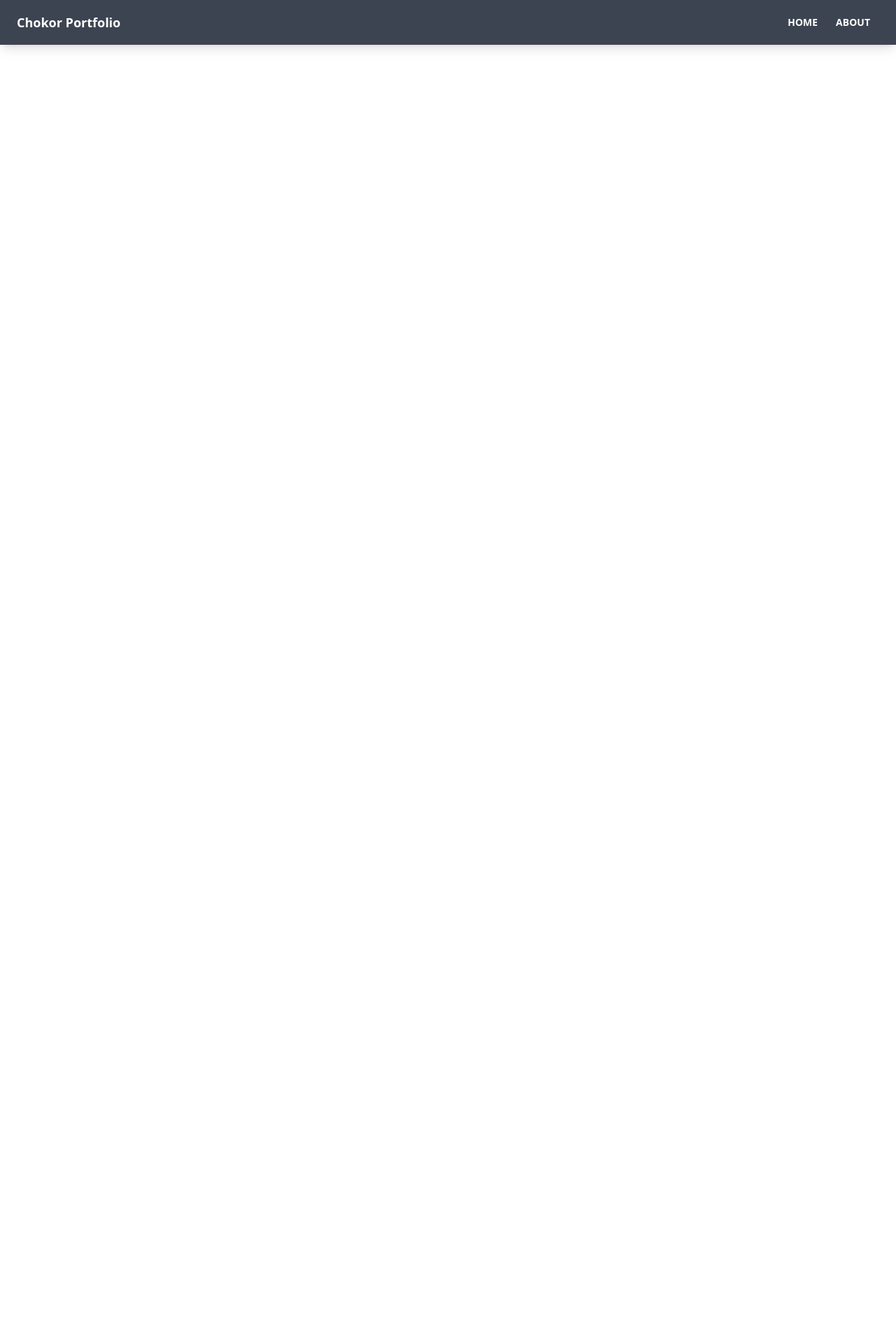
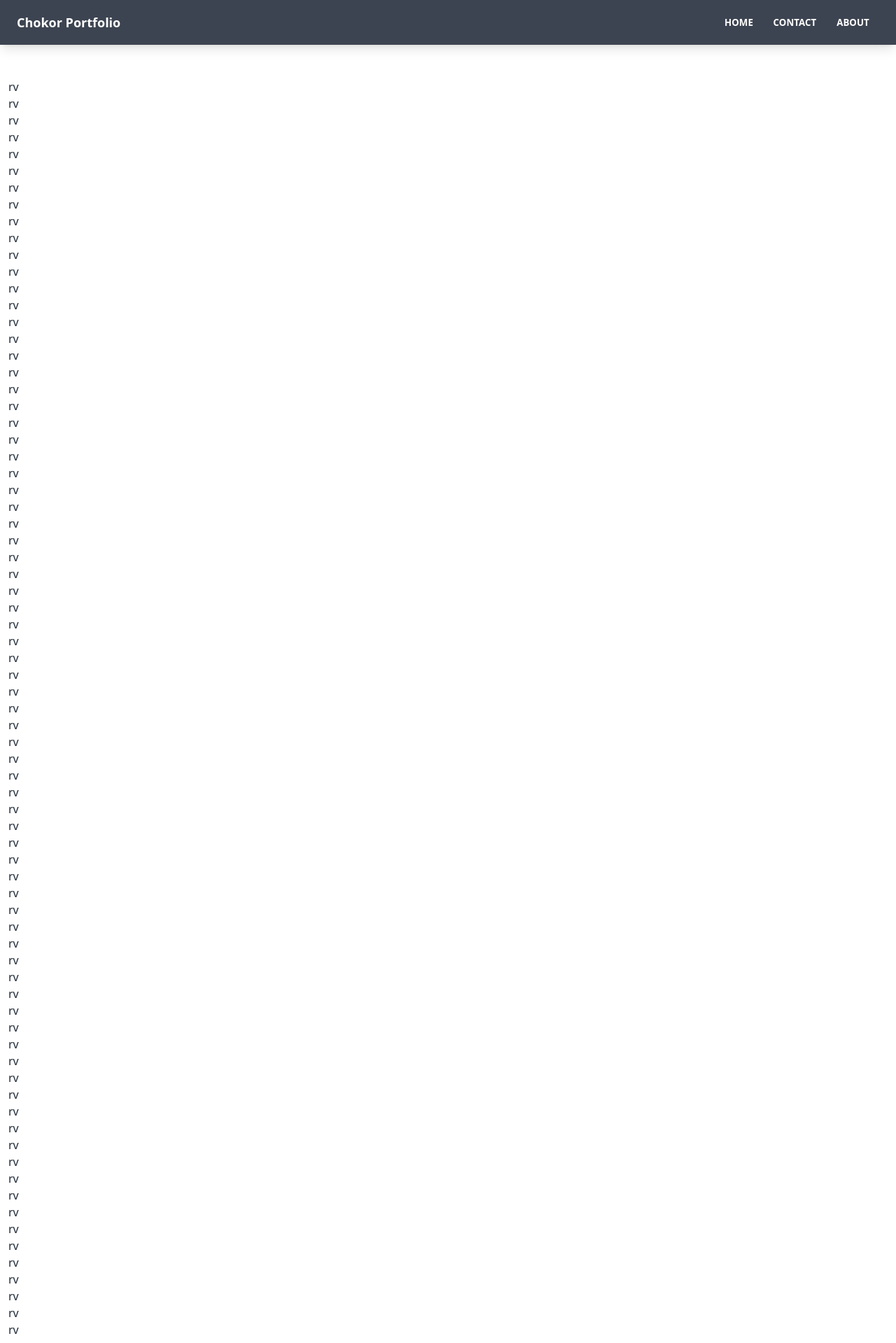
Before and after one commit to mmchokor/Portfolio, a React (Vite) app: page / in a window 1280 px wide. Shown: the top 1919 px of the page at 70% size. Before the commit the page ends 800 px from the top, so only its background shows below. Built offline with nearby package versions, Linux system fonts and the light colour scheme.

Commit message:
Navbar Updated

```diff
--- a/src/App.jsx
+++ b/src/App.jsx
@@ -1,16 +1,17 @@
 import { BrowserRouter as Router, Routes, Route } from 'react-router-dom'
+import Home from './pages/Home'
 import Navbar from './components/layout/Navbar'
 
 function App() {
    return (
       <>
          <Router>
-            <div className='flex flex-col justiy-between h-screen'>
+            <div className='flex flex-col justiy-between '>
                <Navbar />
                <main className='container mx-auto px-3 pb-12'>
                   <Routes>
-                     {/* <Route path='/' element={<Home />} />
-               <Route path='/about' element={<About />} />
+                     <Route path='/' element={<Home />} />
+               {/* <Route path='/about' element={<About />} />
                <Route path='/contact' element={<Contact />} /> */}
                   </Routes>
                </main>
--- a/src/components/layout/Navbar.jsx
+++ b/src/components/layout/Navbar.jsx
@@ -1,9 +1,21 @@
-import { Link } from 'react-router-dom'
+import { useState } from 'react'
+import { Link, useLocation } from 'react-router-dom'
 import PropTypes from 'prop-types'
 
 function Navbar({ title }) {
+   const [isNavOpen, setIsNavOpen] = useState(false)
+
+   const location = useLocation()
+
+   const pathMatchRoute = (route) => {
+      if (route === location.pathname) {
+         return true
+      }
+   }
+
    return (
-      <nav className='navbar mb-12 shadow-lg bg-neutral text-neutral-content'>
+      <>
+         <nav className='navbar mb-12 shadow-lg bg-neutral text-neutral-content sticky top-0'>
             <div className='container mx-auto'>
                <div className='flex-none px-2 mx-2'>
                   {/* logo */}
@@ -11,14 +23,123 @@ function Navbar({ title }) {
                      {title}
                   </Link>
                </div>
-            <div className='flex-1 px-2 mx-2'>
+
+               {/* mobile hamburger */}
+               <section className='MOBILE-MENU flex lg:hidden'>
+                  <div
+                     className={
+                        isNavOpen ? 'showMenuNav bg-neutral' : 'hideMenuNav'
+                     }
+                  >
+                     {/* Cross Icon */}
+                     <div
+                        className='CROSS-ICON absolute top-0 right-0 px-8 py-8'
+                        onClick={() => setIsNavOpen(false)} // change isNavOpen state to false to close the menu
+                     >
+                        <svg
+                           className='h-8 w-8 text-gray-600'
+                           viewBox='0 0 24 24'
+                           fill='none'
+                           stroke='currentColor'
+                           strokeWidth='2'
+                           strokeLinecap='round'
+                           strokeLinejoin='round'
+                        >
+                           <line x1='18' y1='6' x2='6' y2='18' />
+                           <line x1='6' y1='6' x2='18' y2='18' />
+                        </svg>
+                     </div>
+
+                     {/* Hamburger menu elements */}
+                     <ul className='MENU-LINK-MOBILE-OPEN flex flex-col items-center justify-between min-h-[250px]'>
+                        <Link
+                           to='/'
+                           className={
+                              pathMatchRoute('/')
+                                 ? ' scale-150 font-bold'
+                                 : ' scale-150'
+                           }
+                           onClick={() => setIsNavOpen(false)}
+                        >
+                           HOME
+                        </Link>
+                        <Link
+                           to='/contact'
+                           className={
+                              pathMatchRoute('/contact')
+                                 ? ' scale-150 font-bold'
+                                 : ' scale-150'
+                           }
+                           onClick={() => setIsNavOpen(false)}
+                        >
+                           CONTACT
+                        </Link>
+                        <Link
+                           to='/about'
+                           className={
+                              pathMatchRoute('/about')
+                                 ? ' scale-150 font-bold'
+                                 : ' scale-150'
+                           }
+                           onClick={() => setIsNavOpen(false)}
+                        >
+                           ABOUT
+                        </Link>
+                     </ul>
+                  </div>
+               </section>
+
+               {/* Hamburger menu */}
+               <div className='flex-1' />
+               <div className='flex-none lg:hidden'>
+                  <button
+                     className='btn btn-ghost btn-sm rounded-btn'
+                     onClick={() => setIsNavOpen(!isNavOpen)}
+                  >
+                     <svg
+                        className='h-6 w-6'
+                        fill='currentColor'
+                        viewBox='0 0 20 20'
+                     >
+                        <path
+                           fillRule='evenodd'
+                           d='M3 5a1 1 0 011-1h12a1 1 0 110 2H4a1 1 0 01-1-1zM3 10a1 1 0 011-1h12a1 1 0 110 2H4a1 1 0 01-1-1zM3 15a1 1 0 011-1h12a1 1 0 110 2H4a1 1 0 01-1-1z'
+                           clipRule='evenodd'
+                        />
+                     </svg>
+                  </button>
+               </div>
+
+               {/* Desktop eleemts */}
+               <div className='flex-1 px-2 mx-2 hidden lg:block'>
                   <div className='flex justify-end'>
-                  <Link to='/' className='btn btn-ghost btn-sm rounded-btn'>
+                     <Link
+                        to='/'
+                        className={
+                           pathMatchRoute('/')
+                              ? 'btn btn-ghost btn-sm rounded-btn font-bold'
+                              : 'btn btn-ghost btn-sm rounded-btn'
+                        }
+                     >
                         Home
                      </Link>
                      <Link
+                        to='/contact'
+                        className={
+                           pathMatchRoute('/contact')
+                              ? 'btn btn-ghost btn-sm rounded-btn font-bold'
+                              : 'btn btn-ghost btn-sm rounded-btn'
+                        }
+                     >
+                        Contact
+                     </Link>
+                     <Link
                         to='/about'
-                     className='btn btn-ghost btn-sm rounded-btn'
+                        className={
+                           pathMatchRoute('/about')
+                              ? 'btn btn-ghost btn-sm rounded-btn font-bold'
+                              : 'btn btn-ghost btn-sm rounded-btn'
+                        }
                      >
                         about
                      </Link>
@@ -26,6 +147,25 @@ function Navbar({ title }) {
                </div>
             </div>
          </nav>
+         <style>{`
+        .hideMenuNav {
+          display: none;
+        }
+        .showMenuNav {
+          display: block;
+          position: absolute;
+          width: 100%;
+          height: 100vh;
+          top: 0;
+          left: 0;
+          z-index: 10;
+          display: flex;
+          flex-direction: column;
+          justify-content: space-evenly;
+          align-items: center;
+        }
+      `}</style>
+      </>
    )
 }
 
--- /dev/null
+++ b/src/pages/Home.jsx
@@ -0,0 +1,97 @@
+import React from 'react'
+
+function Home() {
+  return (
+    <>
+    <p>rv</p>
+    <p>rv</p>
+    <p>rv</p>
+    <p>rv</p>
+    <p>rv</p>
+    <p>rv</p>
+    <p>rv</p>
+    <p>rv</p>
+    <p>rv</p>
+    <p>rv</p>
+    <p>rv</p>
+    <p>rv</p>
+    <p>rv</p>
+    <p>rv</p>
+    <p>rv</p>
+    <p>rv</p>
+    <p>rv</p>
+    <p>rv</p>
+    <p>rv</p>
+    <p>rv</p>
+    <p>rv</p>
+    <p>rv</p>
+    <p>rv</p>
+    <p>rv</p>
+    <p>rv</p>
+    <p>rv</p>
+    <p>rv</p>
+    <p>rv</p>
+    <p>rv</p>
+    <p>rv</p>
+    <p>rv</p>
+    <p>rv</p>
+    <p>rv</p>
+    <p>rv</p>
+    <p>rv</p>
+    <p>rv</p>
+    <p>rv</p>
+    <p>rv</p>
+    <p>rv</p>
+    <p>rv</p>
+    <p>rv</p>
+    <p>rv</p>
+    <p>rv</p>
+    <p>rv</p>
+    <p>rv</p>
+    <p>rv</p>
+    <p>rv</p>
+    <p>rv</p>
+    <p>rv</p>
+    <p>rv</p>
+    <p>rv</p>
+    <p>rv</p>
+    <p>rv</p>
+    <p>rv</p>
+    <p>rv</p>
+    <p>rv</p>
+    <p>rv</p>
+    <p>rv</p>
+    <p>rv</p>
+    <p>rv</p>
+    <p>rv</p>
+    <p>rv</p>
+    <p>rv</p>
+    <p>rv</p>
+    <p>rv</p>
+    <p>rv</p>
+    <p>rv</p>
+    <p>rv</p>
+    <p>rv</p>
+    <p>rv</p>
+    <p>rv</p>
+    <p>rv</p>
+    <p>rv</p>
+    <p>rv</p>
+    <p>rv</p>
+    <p>rv</p>
+    <p>rv</p>
+    <p>rv</p>
+    <p>rv</p>
+    <p>rv</p>
+    <p>rv</p>
+    <p>rv</p>
+    <p>rv</p>
+    <p>rv</p>
+    <p>rv</p>
+    <p>rv</p>
+    <p>rv</p>
+    </>
+  )
+}
+
+export default Home
```
Lines whose indentation alone changed are shown as unchanged.
